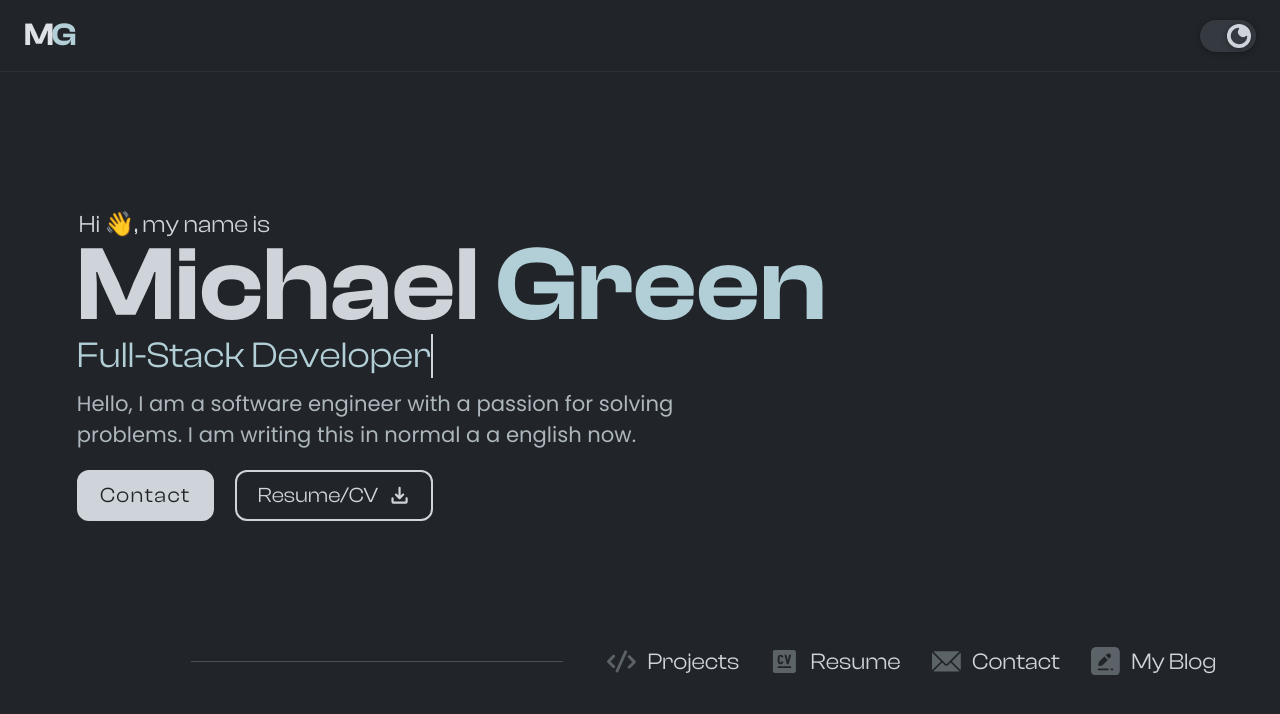
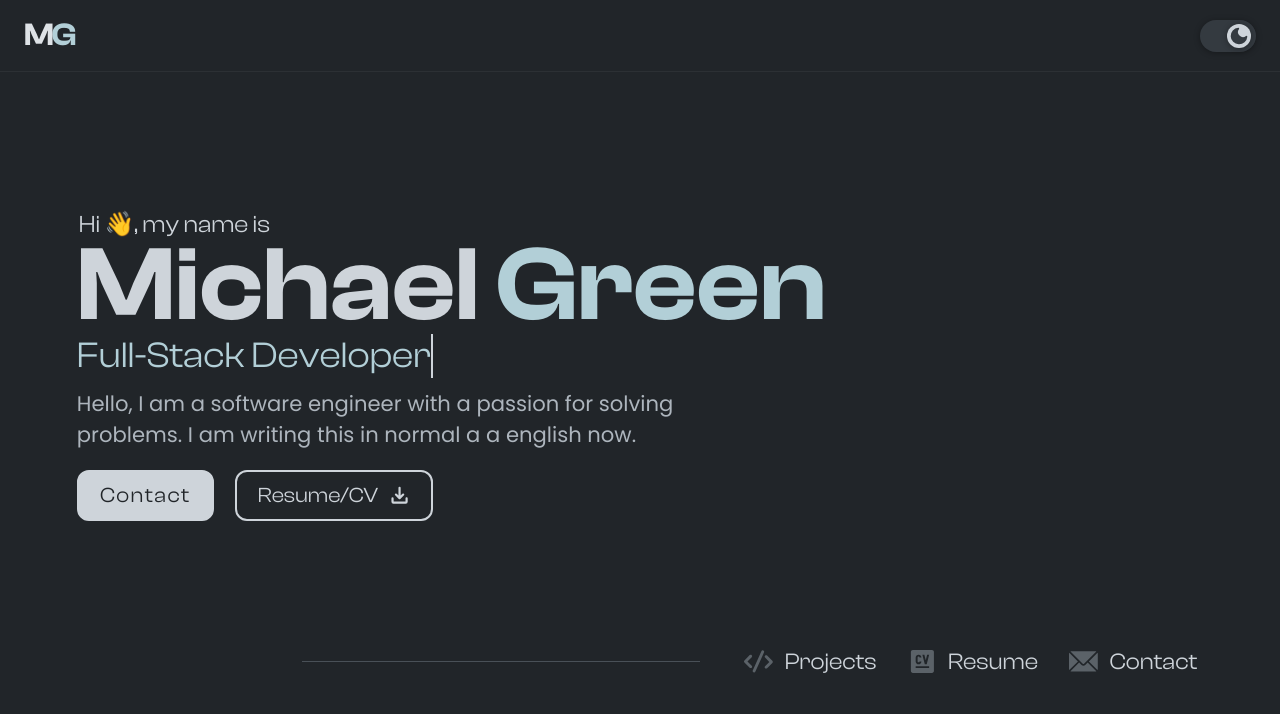
Before and after one commit to michaelgreenl/e-portfolio, a Vue app: page /#home in a window 1280 px wide. Shown: the top 714 px of the page. Built offline with nearby package versions, Linux system fonts and the light colour scheme; a web font is replaced by a local one.

Commit message:
fix: removed unused link

```diff
--- a/src/views/HomeView.vue
+++ b/src/views/HomeView.vue
@@ -25,10 +25,6 @@
                     <span>{{ route.meta.title }}</span>
                 </button>
             </div>
-            <button>
-                <BlogIcon class="icon" />
-                My Blog
-            </button>
         </div>
     </div>
 </template>
@@ -236,7 +232,7 @@ const routeStore = useRouteStore();
         justify-content: flex-end;
         align-items: center;
         flex-wrap: wrap-reverse;
-        width: 90%;
+        width: 80%;
 
         .nav-line {
             border: 0;
@@ -329,7 +325,7 @@ const routeStore = useRouteStore();
 
     @include bp-md-tablet {
         align-items: flex-start;
-        padding: $size-13 $size-10 0 $size-12;
+        padding: $size-13 $size-12 0;
 
         h1 {
             padding: 0 !important;
```
